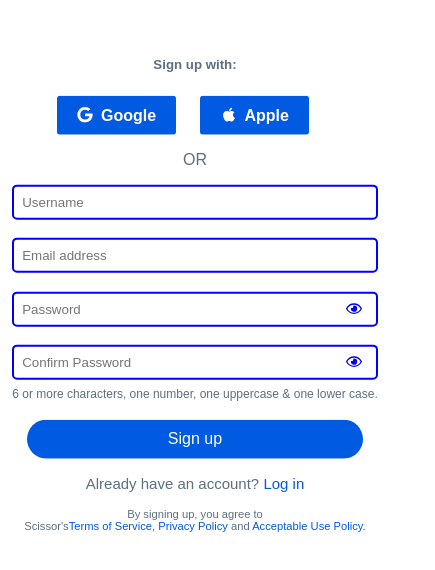
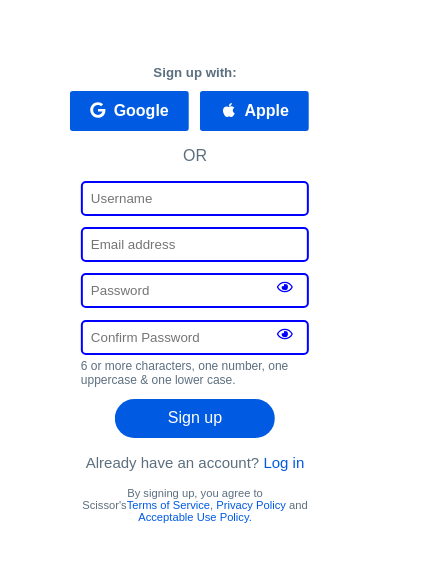
Before and after one commit to Stargnite/Scissor-App, a React (Vite) app: page /signup in a window 390 px wide. Shown: the part 128-698 px from the top of the page, 435 px wide, since content can reach past the window. Built offline with nearby package versions, Linux system fonts and the light colour scheme.

Commit message:
added responsiveness to sign up form

```diff
--- a/src/components/Signup-Page/Signup.module.css
+++ b/src/components/Signup-Page/Signup.module.css
@@ -24,9 +24,6 @@
   transform: translate(-50%. -50%);
   width: 1rem;
   height: 1rem;
-}
-
-.auto_signup {
 }
 
 .auto_signup h5 {
@@ -124,14 +121,12 @@
   .signup_btn {
     width: 70%;
   }
-  .input_fields  {
-
-  }
 
   .to_login {
     font-size: 15px
   }
   .terms_condition {
     font-size: .7rem;
+    width: auto;
   }
 }
```
